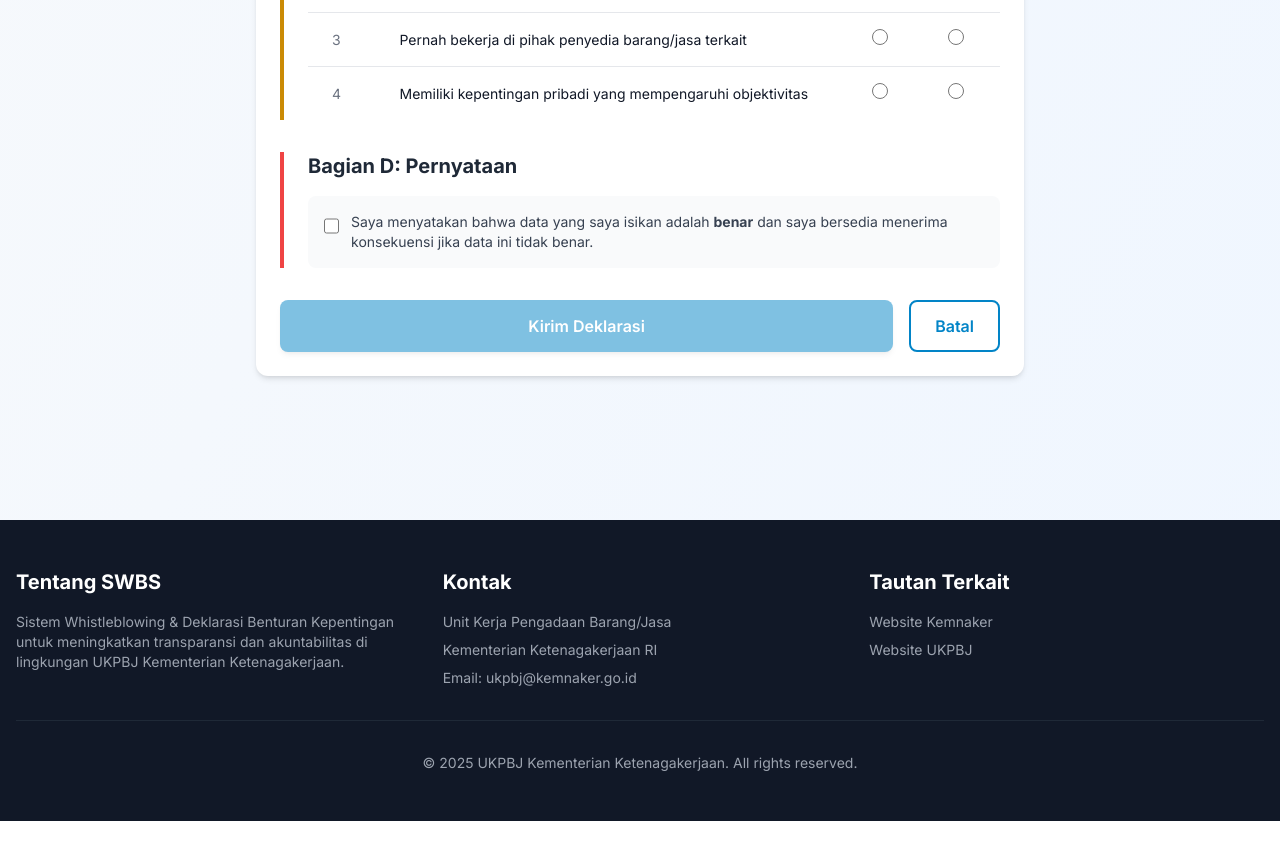
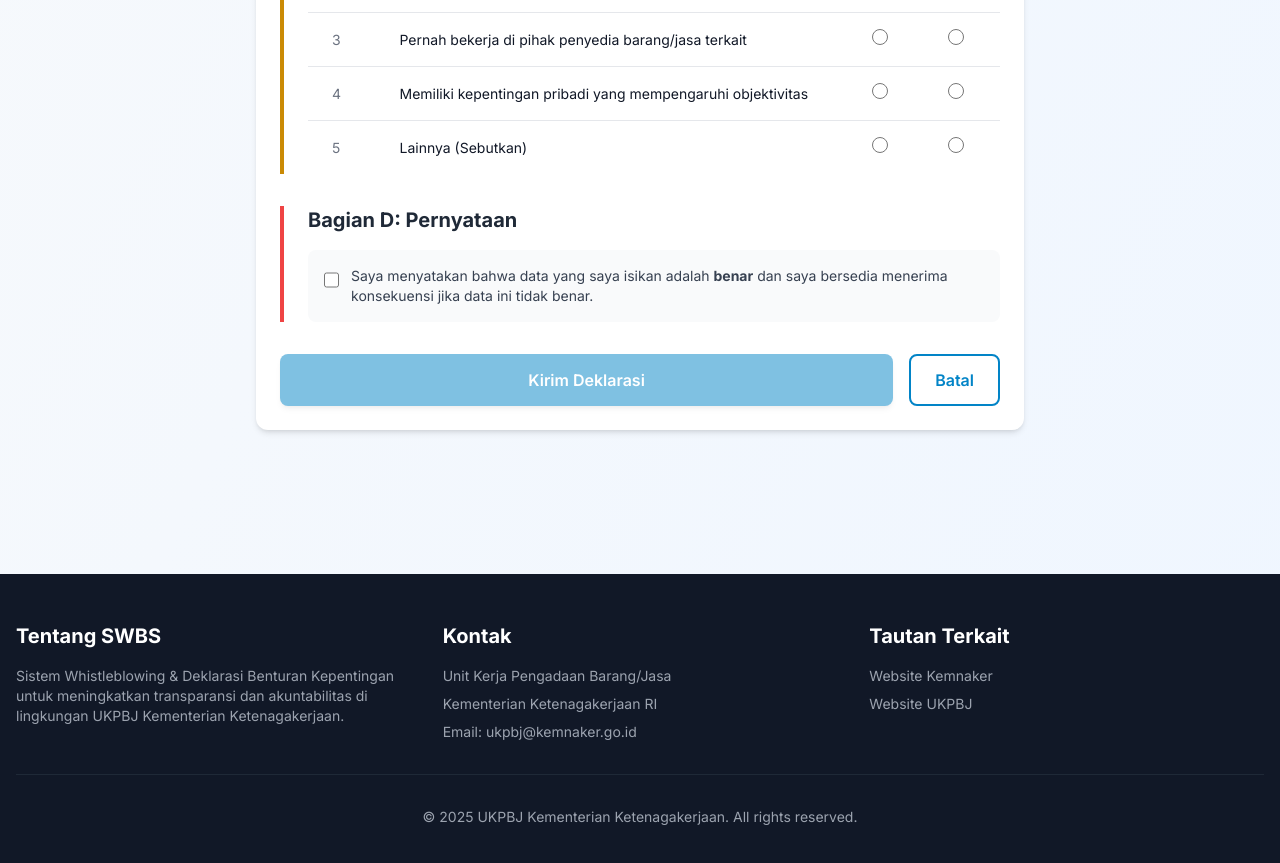
Before and after one commit to Aldbow/WBS-SWBS-UKPBJ, a Next.js app: page /deklarasi in a window 1280 px wide. Shown: the part 1700-2563 px from the top of the page. Before the commit the page ends 2521 px from the top, so only its background shows below. Built offline with nearby package versions, Linux system fonts and the light colour scheme.

Commit message:
Latest in form deklarasi

```diff
--- a/app/deklarasi/page.tsx
+++ b/app/deklarasi/page.tsx
@@ -33,10 +33,20 @@ export default function DeklarasiPage() {
 
   const handleSubmit = async (e: React.FormEvent) => {
     e.preventDefault();
+
     if (!agreed) {
       alert('Anda harus menyetujui pernyataan terlebih dahulu.');
       return;
     }
+
+    // Validation for "lainnyaLainnya" when "lainnya" is "ya"
+    if (formData.lainnya === 'ya' && !formData.lainnyaLainnya.trim()) {
+      alert('Mohon isi keterangan untuk "Lainnya (Sebutkan)" jika Anda memilih "Ya" pada opsi tersebut.');
+      return;
+    }
+
+
+
     setLoading(true);
 
     try {
@@ -435,9 +445,55 @@ export default function DeklarasiPage() {
                               </label>
                             </td>
                           </tr>
+                          {/* Row 6 */}
+                          <tr>
+                            <td className="px-6 py-4 whitespace-nowrap text-sm text-gray-500">5</td>
+                            <td className="px-6 py-4 text-sm text-gray-900">Lainnya (Sebutkan)</td>
+                            <td className="px-6 py-4 whitespace-nowrap text-sm text-center">
+                              <label className="inline-flex items-center">
+                                <input
+                                  type="radio"
+                                  name="lainnya"
+                                  value="ya"
+                                  checked={formData.lainnya === 'ya'}
+                                  onChange={() => setFormData({ ...formData, lainnya: 'ya' })}
+                                  className="form-radio h-4 w-4 text-primary-600"
+                                />
+                              </label>
+                            </td>
+                            <td className="px-6 py-4 whitespace-nowrap text-sm text-center">
+                              <label className="inline-flex items-center">
+                                <input
+                                  type="radio"
+                                  name="lainnya"
+                                  value="tidak"
+                                  checked={formData.lainnya === 'tidak'}
+                                  onChange={() => setFormData({ ...formData, lainnya: 'tidak' })}
+                                  className="form-radio h-4 w-4 text-primary-600"
+                                />
+                              </label>
+                            </td>
+                          </tr>
                         </tbody>
                       </table>
                     </div>
+
+                    {/* Input field for "Lainnya (Sebutkan)" when "Ya" is selected */}
+                    {formData.lainnya === 'ya' && (
+                      <div className="mt-4">
+                        <label className="form-label">
+                          Sebutkan <span className="text-red-500">*</span>
+                        </label>
+                        <input
+                          type="text"
+                          required
+                          placeholder="Jelaskan situasi lain yang berpotensi menimbulkan benturan kepentingan"
+                          value={formData.lainnyaLainnya}
+                          onChange={(e) => setFormData({ ...formData, lainnyaLainnya: e.target.value })}
+                          className="input-field"
+                        />
+                      </div>
+                    )}
                   </div>
                 </div>
 
```
